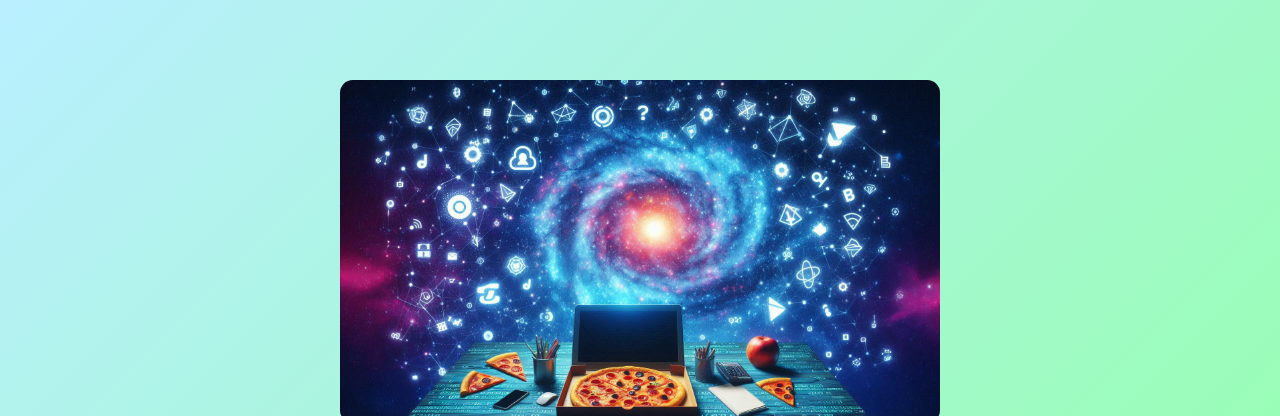
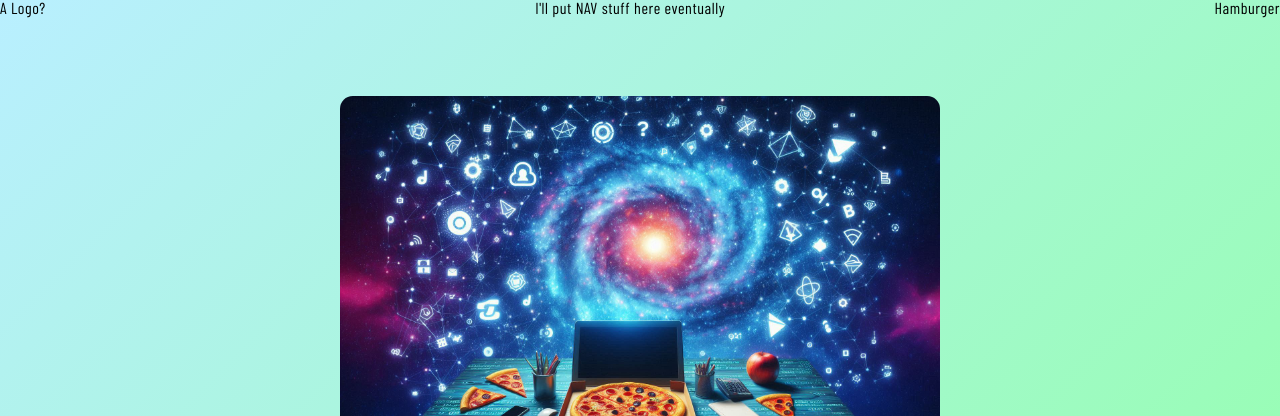
Before and after one commit to Karsyz/mattkarsDevPortfolio, a website: page index.html in a window 1280 px wide. Shown: the top 416 px of the page. Drawn offline with nearby package versions, Linux system fonts and the light colour scheme; a web font is replaced by a local one.

Commit message:
reminders for navbar and base styling

```diff
--- a/index.html
+++ b/index.html
@@ -52,6 +52,13 @@
   </head>
 
   <body>
+    <header>
+      <nav>
+        <span>A Logo?</span>
+        <span>I'll put NAV stuff here eventually</span>
+        <span>Hamburger</span>
+      </nav>
+    </header>
     <section class="hero__container">
       <div class="hero__leftContainer">
         <h1 class="hero__title">Matt Kars</h1>
--- a/style.css
+++ b/style.css
@@ -41,6 +41,20 @@ button {
 ul {
   padding: 0 1.5rem;
   list-style: none;
+}
+
+nav {
+  font-family: "Barlow Condensed", sans-serif;
+  font-weight: 400;
+  font-style: normal;
+  font-size: 1rem;
+  line-height: 1rem;
+  letter-spacing: 0.035em;
+  padding: 0;
+  width: 100%;
+  display: flex;
+  flex-direction: row;
+  justify-content: space-between;
 }
 
 .hero__container {
@@ -310,6 +324,10 @@ ul.tech li {
     font-size: 16px;
   }
 
+  nav {
+    display: none;
+  }
+
   .hero__container {
     margin-top: 0;
     flex-direction: column-reverse;
```
